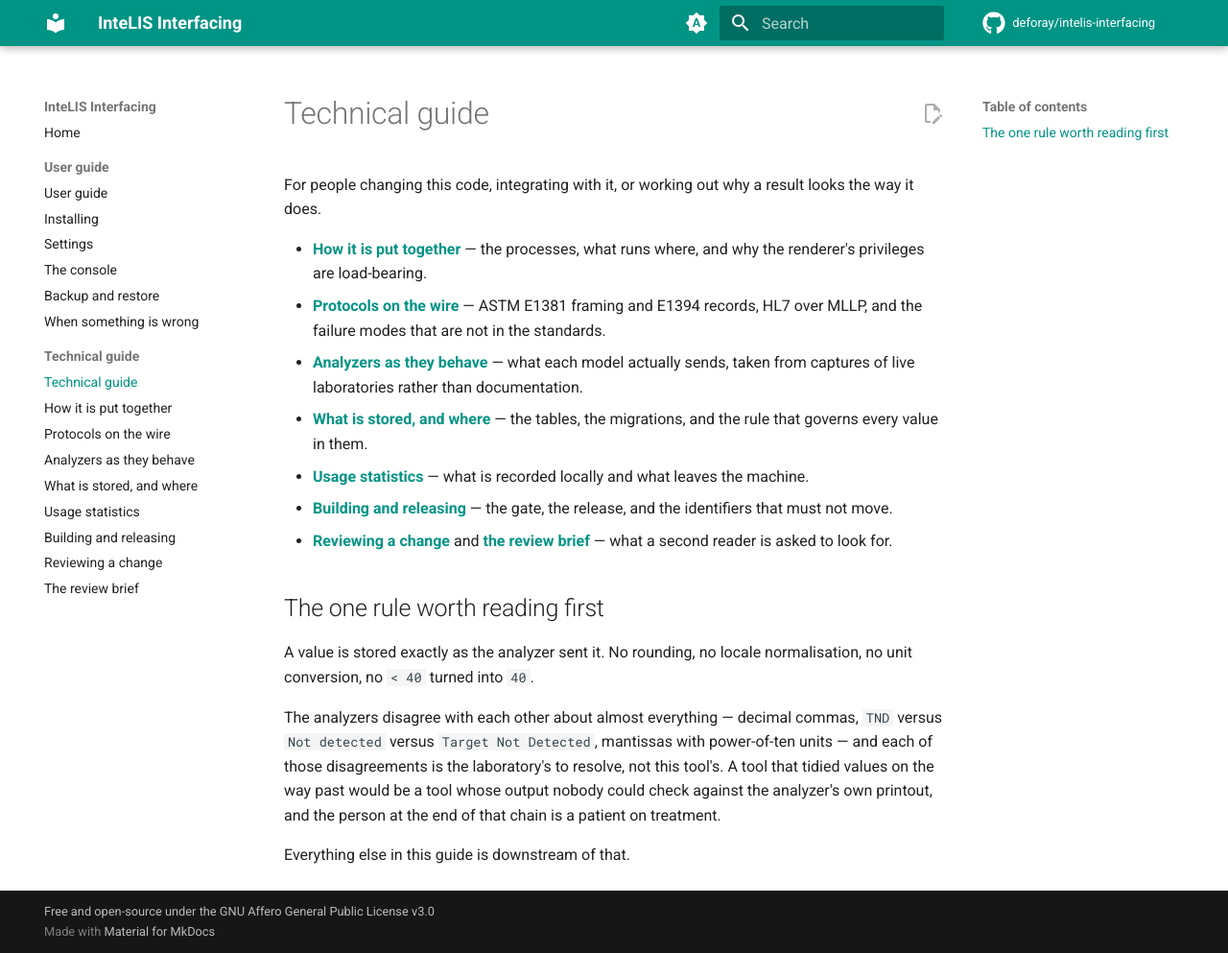
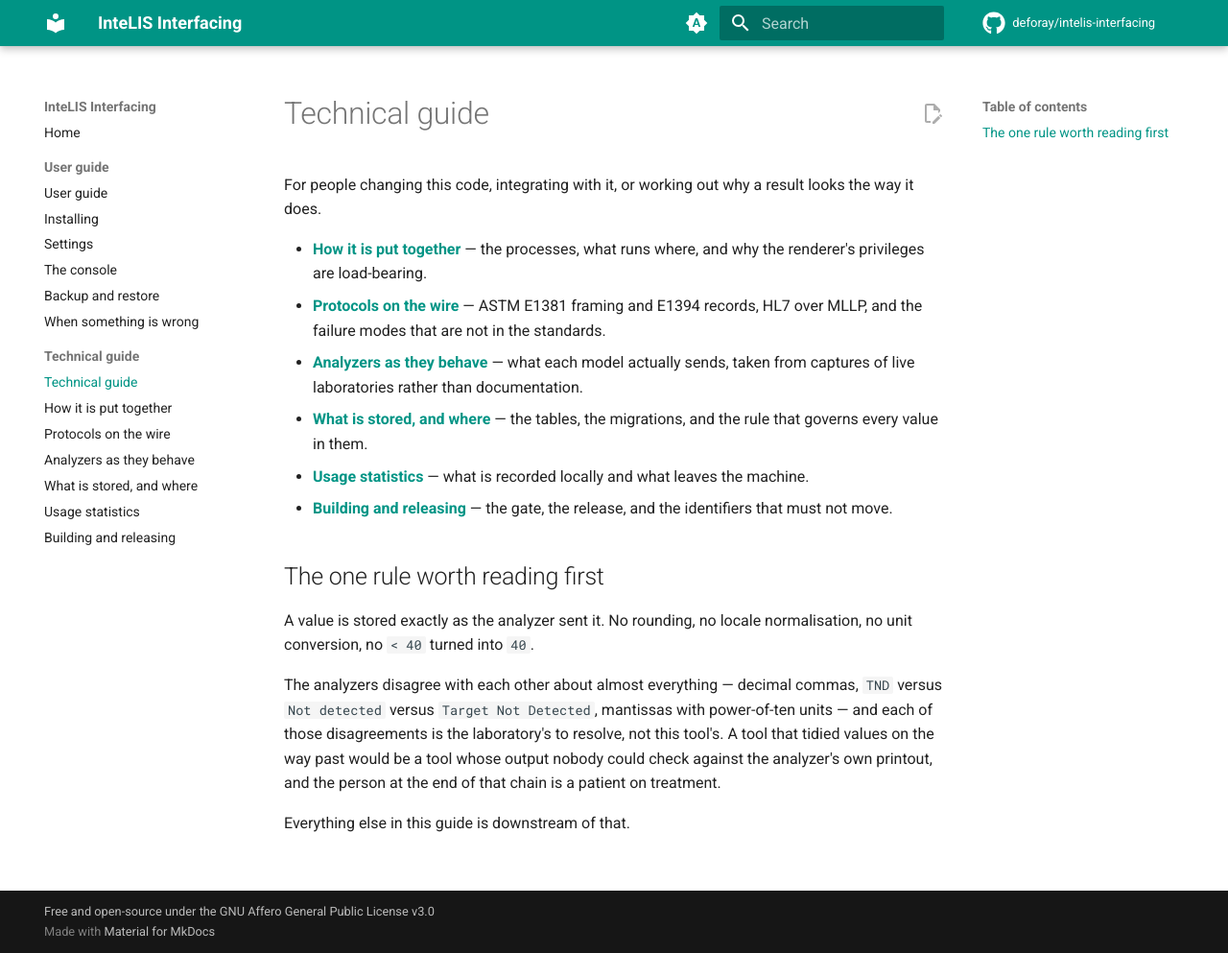
Before and after one commit to deforay/vlsm-interfacing, an MkDocs documentation site: the page built from docs/technical/index.md, in a window 1280 px wide and 993 px high. Shown: the whole window at 96% size. Built offline with MkDocs 1.6.1 and Material for MkDocs 9.7.7, drawn with Linux system fonts in a browser that asks for light colours; comment, search, counter and statistics services are not loaded.

Commit message:
Render the documentation icons, and keep the review process off the site
The icon shortcodes were printing as their own text: Material ships the
icon sets, but they only resolve when pymdownx.emoji is pointed at them.

The review pages have moved out of the published documentation to
review/, next to nothing else that is published. How this code is worked
on is not something a laboratory installing the tool needs, and the
documentation site is for them. bin/review reads the brief from its new
path; the process notes sit beside it for whoever runs it.

```diff
--- a/docs/technical/index.md
+++ b/docs/technical/index.md
@@ -15,8 +15,6 @@
   leaves the machine.
 - **[Building and releasing](building.md)** — the gate, the release, and the
   identifiers that must not move.
-- **[Reviewing a change](reviewing.md)** and **[the review brief](review-brief.md)**
-  — what a second reader is asked to look for.
 
 ## The one rule worth reading first
 
--- a/mkdocs.yml
+++ b/mkdocs.yml
@@ -51,6 +51,11 @@
   - toc:
       permalink: true
   - pymdownx.details
+  # Material ships the icon sets; without this the :material-...: shortcodes
+  # render as their own text.
+  - pymdownx.emoji:
+      emoji_index: !!python/name:material.extensions.emoji.twemoji
+      emoji_generator: !!python/name:material.extensions.emoji.to_svg
   - pymdownx.highlight:
       anchor_linenums: true
   - pymdownx.inlinehilite
@@ -89,5 +94,3 @@
       - What is stored, and where: technical/storage.md
       - Usage statistics: technical/telemetry.md
       - Building and releasing: technical/building.md
-      - Reviewing a change: technical/reviewing.md
-      - The review brief: technical/review-brief.md
```
Also changed, not shown: README.md (+1 -3 lines), review/README.md (renamed from docs/technical/reviewing.md, +5 -2 lines), review/brief.md (renamed from docs/technical/review-brief.md), 1 other file.
